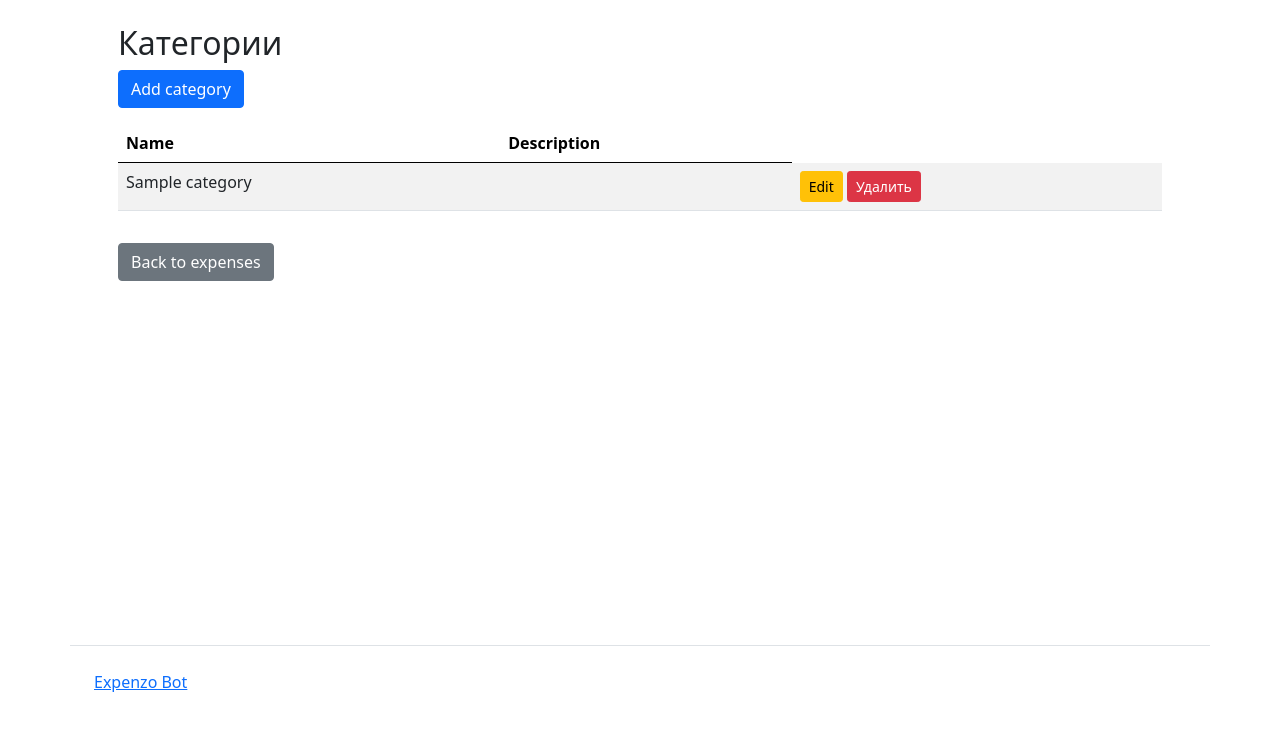
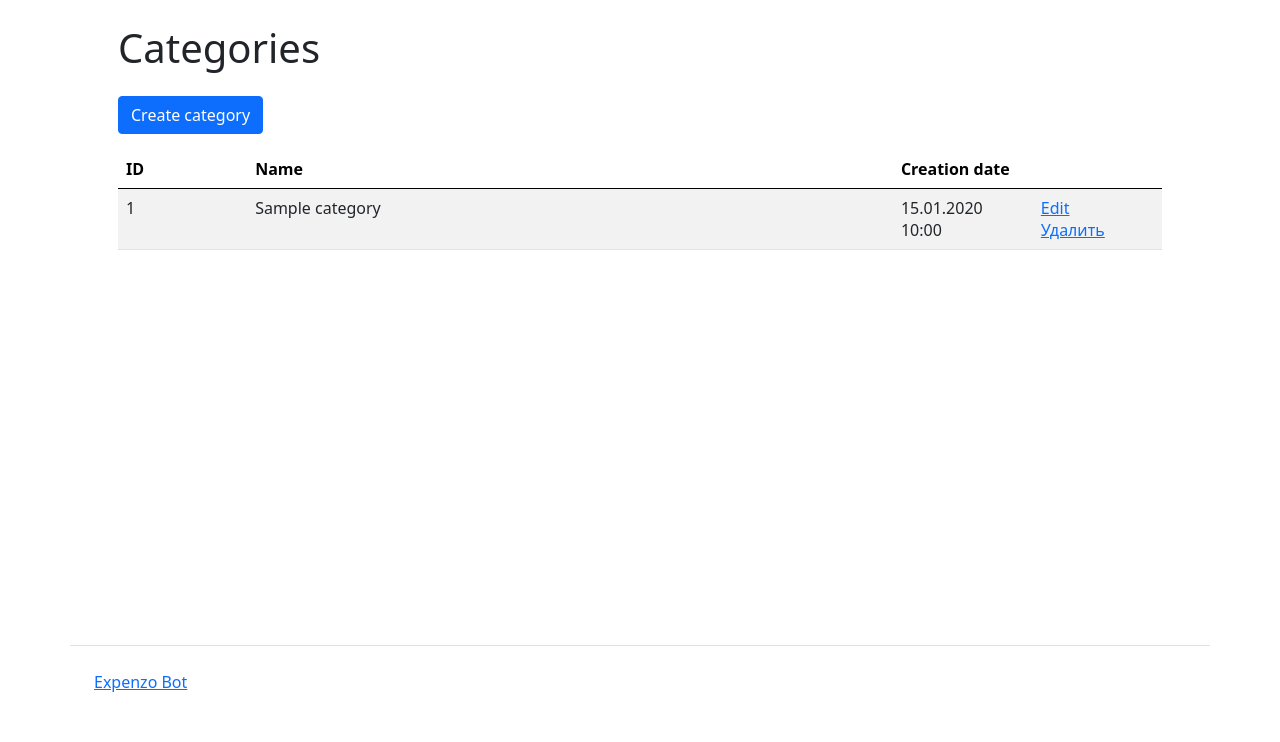
Before and after one commit to RustemYeldessov/expenzo, a Django app: page /categories/ in a window 1280 px wide. Shown: the part 58-800 px from the top of the page. Run offline with Django 5.2, Linux system fonts and the light colour scheme; a user stored in the database is signed in; tables that the repository leaves empty hold one stand-in row (values such as "Sample post"); some libraries are stand-ins or nearby versions.

Commit message:
Add CRUD for categories

```diff
--- a/expenzo/templates/categories/index.html
+++ b/expenzo/templates/categories/index.html
@@ -1,34 +1,40 @@
-{% extends "base.html" %}
-{% load i18n django_bootstrap5 %}
+
+{% extends 'base.html' %}
+{% load django_bootstrap5 %}
+{% load i18n %}
 
 {% block content %}
-<div class="container mt-4">
-    <h2>Категории</h2>
-    <a href="{% url 'categories:create' %}" class="btn btn-primary mb-3">{% trans "Add category" %}</a>
+<div class="container wrapper flex-grow-1">
+    <h1 class="my-4">{% trans "Categories" %}</h1>
+    <a class="btn btn-primary mb-3" href="{% url 'categories:create' %}">{% trans "Create category" %}</a>
 
     <table class="table table-striped">
         <thead>
             <tr>
-                <th>{% trans "Name" %}</th>
-                <th>{% trans "Description" %}</th>
+                <th class="col-1">ID</th>
+                <th class="col-5">{% trans "Name" %}</th>
+                <th class="col-1">{% trans "Creation date" %}</th>
+                <th class="col-1"></th>
             </tr>
         </thead>
         <tbody>
         {% for category in categories %}
             <tr>
-                    <td>{{ category.name }}</td>
-                    <td>{{ category.description }}</td>
-                    <td>
-                        <a href="{% url 'categories:edit' category.id %}" class="btn btn-sm btn-warning">{% trans "Edit" %}</a>
-                        <a href="{% url 'categories:delete' category.id %}" class="btn btn-sm btn-danger">{% trans "Delete" %}</a>
+                <td class="col-1">{{ category.id }}</td>
+                <td class="col-5">{{ category.name }}</td>
+                <td class="col-1">{{ category.created_at|date:"d.m.Y H:i" }}</td>
+                <td class="col-1">
+                    <a href="{% url 'categories:update' category.id %}">{% trans "Edit" %}</a>
+                    <br>
+                    <a href="{% url 'categories:delete' category.id %}">{% trans "Delete" %}</a>
                 </td>
             </tr>
         {% empty %}
-                <tr><td colspan="3">{% trans "No categories yet" %}</td></tr>
+            <tr>
+                <td colspan="4">{% trans "No categories found" %}</td>
+            </tr>
         {% endfor %}
         </tbody>
     </table>
-
-    <a href="{% url 'expenses:index' %}" class="btn btn-secondary mt-3">{% trans "Back to expenses" %}</a>
 </div>
 {% endblock %}
```
Also changed, not shown: expenzo/templates/categories/create.html (+13 -9 lines), expenzo/templates/categories/update.html (+16 -9 lines). Lines whose indentation alone changed are shown as unchanged.
